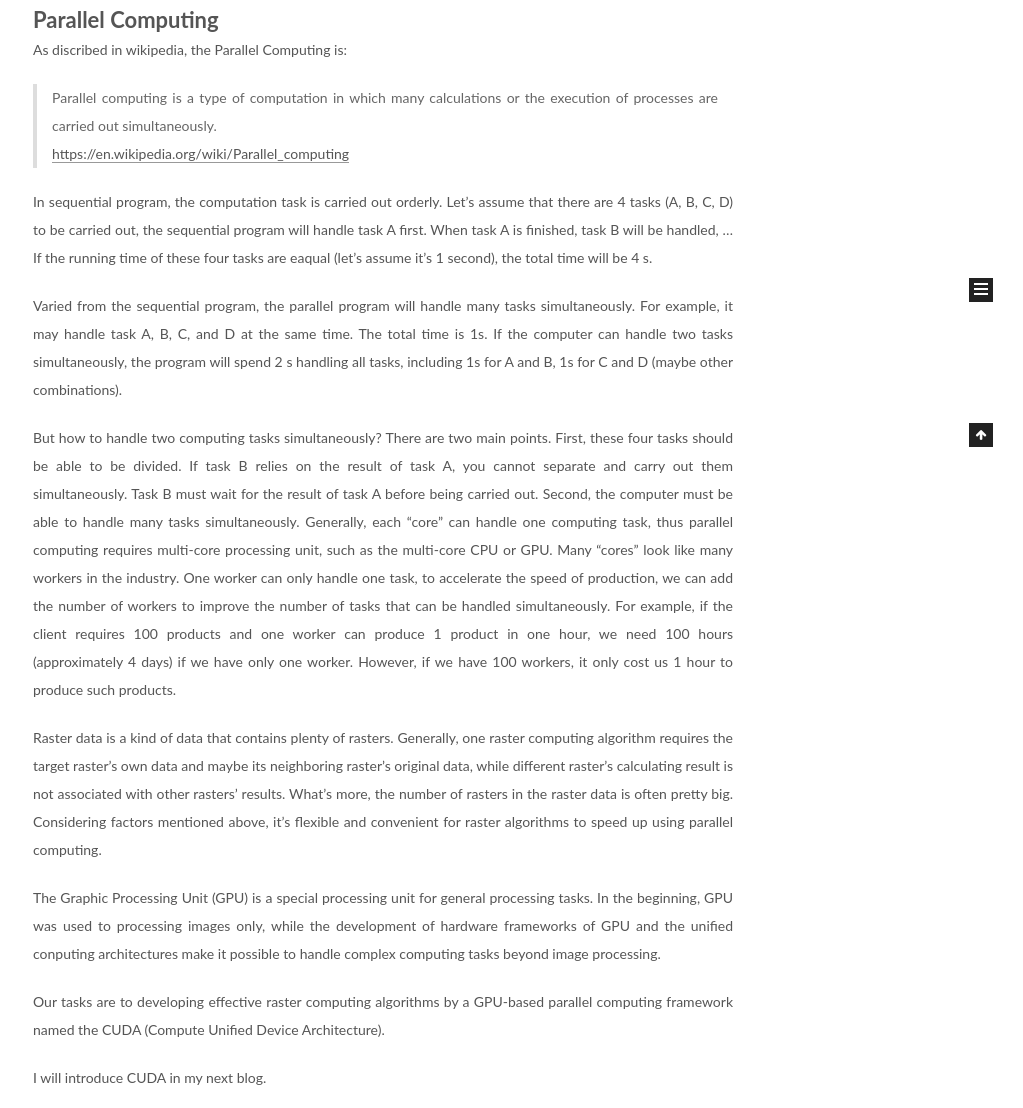
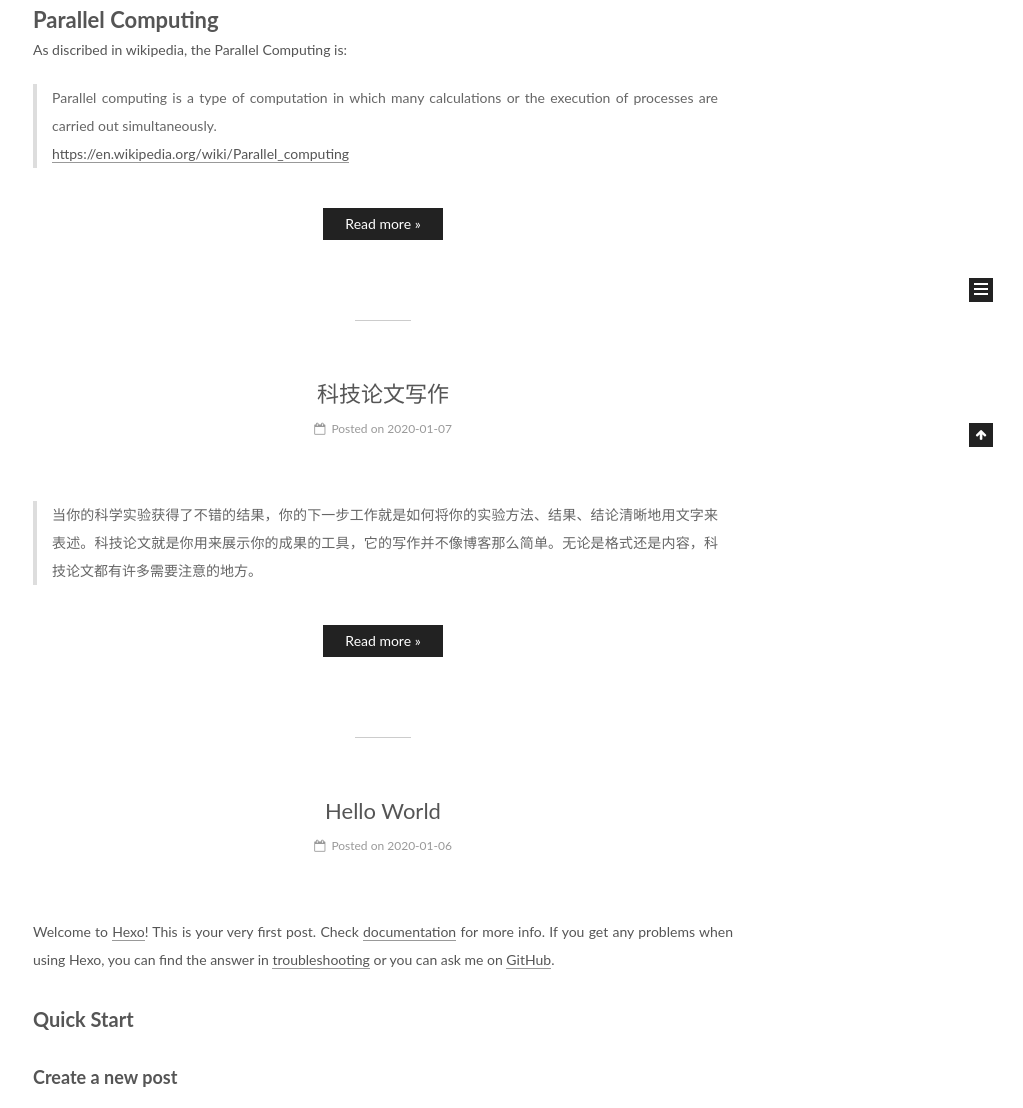
Before and after one commit to GaoHuanCUG/gaohuancug, a plain HTML site: page index.html in a window 1280 px wide. Shown: the part 453-1561 px from the top of the page, without its empty margins (257-1280 px from the left). Drawn offline with Linux system fonts and the light colour scheme.

Commit message:
Site updated: 2020-01-10 21:27:36

```diff
--- a/index.html
+++ b/index.html
@@ -309,20 +309,17 @@
 
 
 
-
-            <h1 id="Parallel-Computing"><a href="#Parallel-Computing" class="headerlink" title="Parallel Computing"></a>Parallel Computing</h1><p>As discribed in wikipedia, the Parallel Computing is:</p>
+          <h1 id="Parallel-Computing"><a href="#Parallel-Computing" class="headerlink" title="Parallel Computing"></a>Parallel Computing</h1><p>As discribed in wikipedia, the Parallel Computing is:</p>
 <blockquote>
 <p>Parallel computing is a type of computation in which many calculations or the execution of processes are carried out simultaneously.<br><a href="https://en.wikipedia.org/wiki/Parallel_computing" target="_blank" rel="noopener">https://en.wikipedia.org/wiki/Parallel_computing</a></p>
 </blockquote>
-<p>In sequential program, the computation task is carried out orderly. Let’s assume that there are 4 tasks (A, B, C, D) to be carried out, the sequential program will handle task A first. When task A is finished, task B will be handled, …If the running time of these four tasks are eaqual (let’s assume it’s 1 second), the total time will be 4 s.  </p>
-<p>Varied from the sequential program, the parallel program will handle many tasks simultaneously. For example, it may handle task A, B, C, and D at the same time. The total time is 1s. If the computer can handle two tasks simultaneously, the program will spend 2 s handling all tasks, including 1s for A and B, 1s for C and D (maybe other combinations).  </p>
-<p>But how to handle two computing tasks simultaneously? There are two main points. First, these four tasks should be able to be divided. If task B relies on the result of task A, you cannot separate and carry out them simultaneously. Task B must wait for the result of task A before being carried out. Second, the computer must be able to handle many tasks simultaneously. Generally, each “core” can handle one computing task, thus parallel computing requires multi-core processing unit, such as the multi-core CPU or GPU. Many “cores” look like many workers in the industry. One worker can only handle one task, to accelerate the speed of production, we can add the number of workers to improve the number of tasks that can be handled simultaneously. For example, if the client requires 100 products and one worker can produce 1 product in one hour, we need 100 hours (approximately 4 days) if we have only one worker. However, if we have 100 workers, it only cost us 1 hour to produce such products.  </p>
-<p>Raster data is a kind of data that contains plenty of rasters. Generally, one raster computing algorithm requires the target raster’s own data and maybe its neighboring raster’s original data, while different raster’s calculating result is not associated with other rasters’ results. What’s more, the number of rasters in the raster data is often pretty big. Considering factors mentioned above, it’s flexible and convenient for raster algorithms to speed up using parallel computing.  </p>
-<p>The Graphic Processing Unit (GPU) is a special processing unit for general processing tasks. In the beginning, GPU was used to processing images only, while the development of  hardware frameworks of GPU and the unified conputing architectures make it possible to handle complex computing tasks beyond image processing.</p>
-<p>Our tasks are to developing effective raster computing algorithms by a GPU-based parallel computing framework named the CUDA (Compute Unified Device Architecture).</p>
-<p>I will introduce CUDA in my next blog.</p>
-
-
+          <!--noindex-->
+          <div class="post-button text-center">
+            <a class="btn" href="/2020/01/10/ParallelComputing/#more" rel="contents">
+              Read more &raquo;
+            </a>
+          </div>
+          <!--/noindex-->
 
 
     </div>
```
Also changed, not shown: 2020/01/10/ParallelComputing/index.html (+3 -1 lines).
